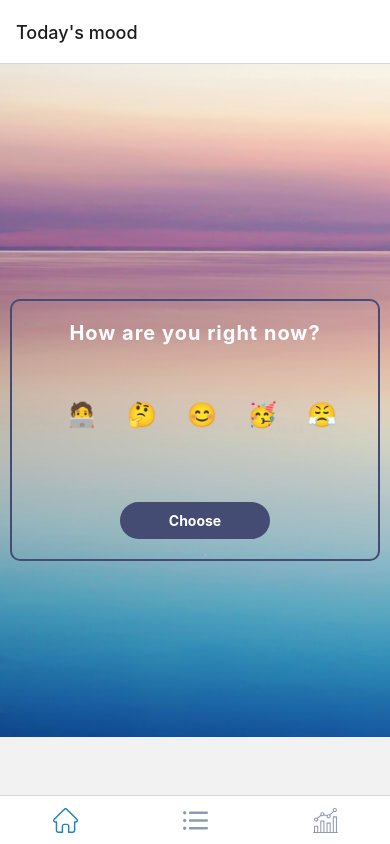
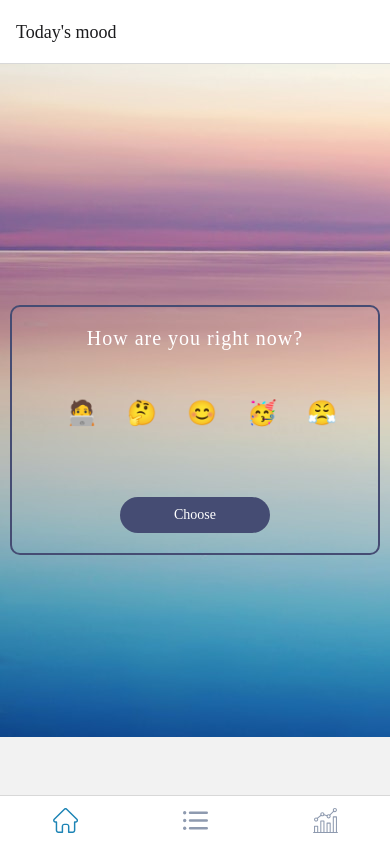
Before and after one commit to lyubo-and/MoodTracker, a React Native app: screen /Home in a window 390 px wide. Built offline with nearby package versions, Linux system fonts and the light colour scheme.

Commit message:
feat: Add fonts and fix styles

```diff
--- a/src/components/MoodItemRow.tsx
+++ b/src/components/MoodItemRow.tsx
@@ -5,7 +5,7 @@ import { MoodOptionWithTimestamp } from '../types';
 import { theme } from '../theme';
 
 type MoodItemRowProps = {
-  item: MoodOptionWithTimestamp,
+  item: MoodOptionWithTimestamp;
 };
 
 export const MoodItemRow: React.FC<MoodItemRowProps> = ({ item }) => {
@@ -31,6 +31,7 @@ const styles = StyleSheet.create({
   moodDate: {
     textAlign: 'center',
     color: theme.colorLavender,
+    fontFamily: theme.fontFamilyRegular,
   },
   moodItem: {
     backgroundColor: 'white',
@@ -42,8 +43,8 @@ const styles = StyleSheet.create({
   },
   moodDescription: {
     fontSize: 18,
+    fontFamily: theme.fontFamilyBold,
     color: theme.colorPurple,
-    fontWeight: 'bold',
   },
   iconAndDescription: {
     flexDirection: 'row',
--- a/src/components/MoodPicker.tsx
+++ b/src/components/MoodPicker.tsx
@@ -97,37 +97,37 @@ const styles = StyleSheet.create({
   },
   descriptionText: {
     color: theme.colorPurple,
-    fontWeight: 'bold',
-    fontSize: 10,
+    fontFamily: theme.fontFamilyBold,
+    fontSize: 14,
     textAlign: 'center',
   },
   container: {
+    height: 250,
     borderWidth: 2,
     borderColor: theme.colorPurple,
     margin: 10,
     borderRadius: 10,
     padding: 20,
+    justifyContent: 'space-between',
   },
   heading: {
+    fontFamily: theme.fontFamilyBold,
     fontSize: 20,
-    fontWeight: 'bold',
     letterSpacing: 1,
     textAlign: 'center',
-    marginBottom: 20,
     color: theme.colorWhite,
   },
   button: {
     backgroundColor: theme.colorPurple,
     width: 150,
     borderRadius: 20,
-    marginTop: 20,
     alignSelf: 'center',
     padding: 10,
   },
   buttonText: {
     color: theme.colorWhite,
     textAlign: 'center',
-    fontWeight: 'bold',
+    fontFamily: theme.fontFamilyBold,
   },
   image: {
     alignSelf: 'center',
--- a/src/screens/BottomTabs.navigator.tsx
+++ b/src/screens/BottomTabs.navigator.tsx
@@ -12,6 +12,7 @@ export const BottomTabsNavigator: React.FC = () => {
   return (
     <BottomTabs.Navigator
       screenOptions={({ route }) => ({
+        headerTitleStyle: { fontFamily: theme.fontFamilyRegular },
         tabBarActiveTintColor: theme.colorBlue,
         tabBarInactiveTintColor: theme.colorGrey,
         tabBarShowLabel: false,
--- a/src/theme.ts
+++ b/src/theme.ts
@@ -1,7 +1,13 @@
 export const theme = {
+  // colors
   colorPurple: '#454C73',
   colorWhite: '#fff',
   colorLavender: '#87677B',
   colorBlue: '#1D84B5',
   colorGrey: '#8E9AAF',
+
+  // fonts
+  fontFamilyBold: 'Kalam-Bold',
+  fontFamilyRegular: 'Kalam-Regular',
+  fontFamilyLight: 'Kalam-Light',
 };
```
